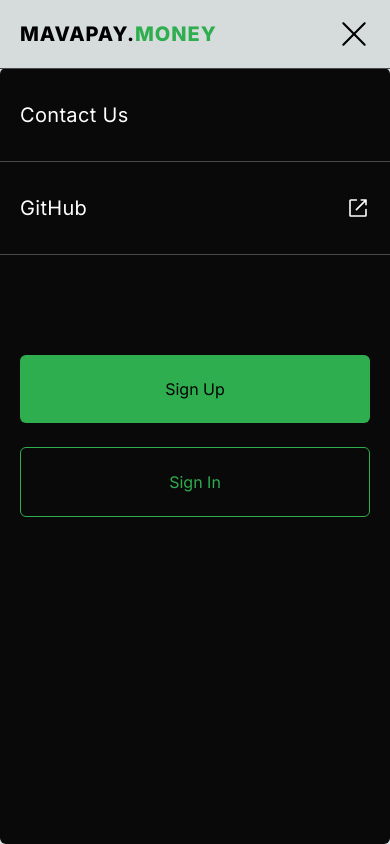
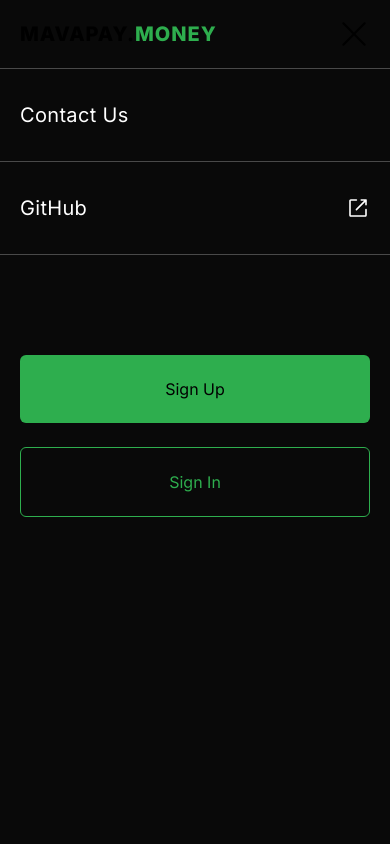
Before and after one commit to StealthMoney/mava-pay-money, a Next.js app: page / in a window 390 px wide. Both pictures are taken after a click on the button 354 px from the left and 34 px from the top of the page. Shown: the top 844 px of the page. Built offline with nearby package versions, Linux system fonts and the light colour scheme.

Commit message:
make header static, fix mobile menu

```diff
--- a/src/app/components/hero-section/index.tsx
+++ b/src/app/components/hero-section/index.tsx
@@ -1,9 +1,7 @@
 import React from "react";
 import Image from "next/image";
-import Wrapper from "../wrapper";
 import { CustomInput } from "../custom-input/CustomInput";
 import { CustomButton } from "../custom-button/CustomButtom";
-import { Navbar } from "../navbar";
 import { LaunchBanner } from "../launch-banner/LaunchBanner";
 import InfoIcon from "../../assets/svgs/info.svg";
 import ArrowIcon from "../../assets/svgs/arrow.svg";
@@ -11,8 +9,7 @@
 
 export const HeroSection = () => {
   return (
-    <div className='w-full min-h-screen flex flex-col'>
-      <Navbar />
+    <div className='w-full min-h-[calc(100vh-68px)] flex flex-col'>
       <LaunchBanner />
 
       <div className='flex flex-1 w-full'>
--- a/src/app/components/navbar/index.tsx
+++ b/src/app/components/navbar/index.tsx
@@ -10,7 +10,7 @@
   const [openMenu, setOpenMenu] = React.useState(false);
 
   return (
-    <Wrapper>
+    <Wrapper className='sticky top-0 bg-secondary-black z-50'>
       <div className='h-[68px] md:h-[100px] w-full flex items-center justify-between'>
         <h3 className=' text-xl sm:text-2xl font-extrabold leading-9 tracking-[0.96px]'>
           MAVAPAY.<span className='text-primary-green'>MONEY</span>
@@ -32,9 +32,9 @@
         <button className='md:hidden' onClick={() => setOpenMenu(!openMenu)}>
           {openMenu ? <Cross1Icon height='32px' width='32px' /> : <HamburgerMenuIcon height='32px' width='32px' />}
         </button>
-
+      </div>
       {openMenu ? (
-          <section className='md:hidden flex bg-secondary-black rounded-md flex-col absolute top-[68px] right-0 left-0 bottom-0'>
+        <section className='md:hidden flex bg-secondary-black z-50 flex-col absolute top-[68px] right-0 left-0 bottom-0 h-screen overflow-y-scroll overscroll-y-none'>
           <Link href='' className='tracking-[0.32px] text-white text-xl py-8 px-5 border-t border-b border-input-border'>
             Contact Us
           </Link>
@@ -53,7 +53,6 @@
           </section>
         </section>
       ) : null}
-      </div>
     </Wrapper>
   );
 };
--- a/src/app/page.tsx
+++ b/src/app/page.tsx
@@ -1,4 +1,5 @@
 import { Faq } from "./components/faq";
+import { Navbar } from "./components/navbar";
 import { Footer } from "./components/footer";
 import { WaitList } from "./components/waitlist";
 import { SayHello } from "./components/say-hello";
@@ -9,6 +10,7 @@
 export default function Home() {
   return (
     <main className='flex min-h-screen flex-col items-center pt-0'>
+      <Navbar />
       <HeroSection />
       <FeaturesSection />
       <HowItWorks />
```
Lines whose indentation alone changed are shown as unchanged.
